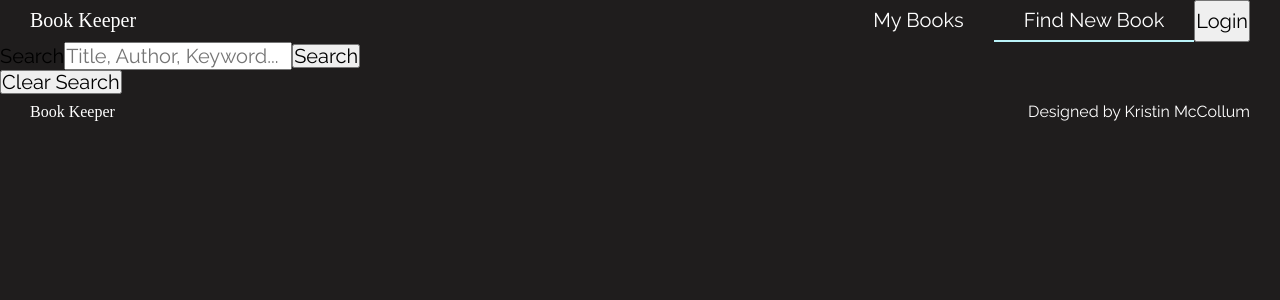
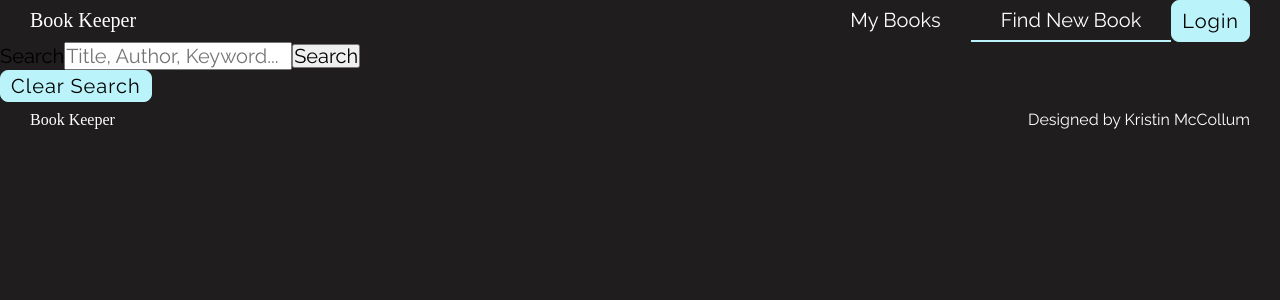
Before and after one commit to kristinmc42/BookKeeperFullstackHeroku, a React (Create React App) app in the folder client/: page /search in a window 1280 px wide. Shown: the top 300 px of the page. Built offline with nearby package versions, Linux system fonts and the light colour scheme; a web font is replaced by a local one.

Commit message:
made reusable button component; styled button

```diff
--- a/client/src/components/BackButton.tsx
+++ /dev/null
@@ -1,9 +0,0 @@
-
-import { useNavigate } from 'react-router-dom'
-
-export default function BackButton() {
-    const navigate = useNavigate();
-  return (
-    <button className="back" type="button" onClick={() => navigate(-1)}>Back</button>
-  )
-}
--- /dev/null
+++ b/client/src/components/Button.tsx
@@ -0,0 +1,38 @@
+import styled from "styled-components";
+
+//types
+interface ButtonProps {
+  type?: "button" | "submit" | "reset" | undefined;
+  onClick?: () => void | undefined;
+  disabled?: boolean | undefined;
+  children?: React.ReactNode;
+}
+
+// styles
+const StyledButton = styled.button`
+  color: ${props => props.theme.colors.blackText};
+  background-color: ${props => props.theme.colors.secondary};
+  padding: 5px 10px;
+  max-height: 42px;
+  border: 1px solid ${props => props.theme.colors.secondary};
+  border-radius: 8px;
+  font-weight: 500;
+  letter-spacing: 1px;
+
+  &:hover{
+    color: ${props => props.theme.colors.secondary};
+    background-color: ${props => props.theme.colors.primary};
+    border: 1px solid ${props => props.theme.colors.secondary};
+    cursor: pointer;
+  }
+`
+
+const Button = ({ type, onClick, disabled, children }: ButtonProps) => {
+  return (
+    <StyledButton type={type} onClick={onClick} disabled={disabled}>
+      {children}
+    </StyledButton>
+  );
+};
+
+export default Button;
--- a/client/src/components/Footer.tsx
+++ b/client/src/components/Footer.tsx
@@ -16,11 +16,13 @@ const StyledFooter = styled.footer`
   }
 `;
 
-export default function Footer() {
+ const Footer:React.FC = () => {
   return (
     <StyledFooter>
       <p>Book Keeper</p>
       <p>Designed by Kristin McCollum</p>
     </StyledFooter>
   );
-}
+ }
+
+ export default Footer
--- a/client/src/components/Nav.tsx
+++ b/client/src/components/Nav.tsx
@@ -7,6 +7,9 @@ import {
   faMagnifyingGlassPlus,
   faBookOpen,
 } from "@fortawesome/free-solid-svg-icons";
+
+// components
+import Button from "./Button";
 
 //interfaces
 import { ContextState } from "../types";
@@ -57,7 +60,6 @@ const StyledMobileLink = styled(StyledLogoLink)`
   }
 `;
 
-const StyledButton = styled.button``;
 
 
 const Nav: React.FC = () => {
@@ -91,11 +93,11 @@ const Nav: React.FC = () => {
         {currentUser ? (
           <>
             <p>{currentUser?.username}</p>
-            <button onClick={handleLogout}>Logout</button>
+            <Button onClick={handleLogout}>Logout</Button>
           </>
         ) : (
           <>
-            <button onClick={() => navigate("/login")}>Login</button>
+            <Button onClick={() => navigate("/login")}>Login</Button>
           </>
         )}
       </ul>
--- a/client/src/pages/AddBook.tsx
+++ b/client/src/pages/AddBook.tsx
@@ -9,6 +9,7 @@ import { useMutation } from "react-query";
 
 // components
 import { DisplayGoogleBook } from "../components/DisplayBook";
+import Button from "../components/Button";
 
 //functions
 import { convertBookToDbFormat } from "../functions/convertBookToDbFormat";
@@ -91,15 +92,9 @@ const AddBook: React.FC = () => {
   return (
     <>
       <div className="bookContainer">
-        <button
-          className="back"
-          type="button"
-          onClick={() => {
-            navigate(-1);
-          }}
-        >
-          Back
-        </button>
+        <Button onClick={() => navigate(-1) } >Back</Button>
+
+
 
         <DisplayGoogleBook item={bookInfo} format={"short"} />
       </div>
@@ -164,7 +159,7 @@ const AddBook: React.FC = () => {
               </fieldset>
 
               {mutation.isError ? null : (
-                <button disabled={!bookshelf}>Add Book </button>
+                <Button disabled={!bookshelf}>Add Book </Button>
               )}
             </form>
           )}
--- a/client/src/pages/Login.tsx
+++ b/client/src/pages/Login.tsx
@@ -1,6 +1,9 @@
 import React, { useContext, useState } from "react";
 import { Link, useNavigate } from "react-router-dom";
 import { AuthContext } from "../context/AuthContext";
+
+//components
+import Button from "../components/Button";
 
 // interfaces
 import { UserObj } from "../types";
@@ -28,7 +31,7 @@ const Login: React.FC = () => {
     setInputs((prev) => ({ ...prev, [e.target.name]: e.target.value }));
   };
 
-  const handleSubmit = async (e: React.MouseEvent<HTMLButtonElement>) => {
+  const handleSubmit = async (e: React.SyntheticEvent) => {
     // makes axios post call when user clicks login button
     e.preventDefault();
     try {
@@ -43,7 +46,7 @@ const Login: React.FC = () => {
   return (
     <div className="auth">
       <h1>Login</h1>
-      <form action="">
+      <form action="" onSubmit={handleSubmit}>
         <label htmlFor="usernameLogin">Username:</label>
         <input
           required
@@ -60,7 +63,7 @@ const Login: React.FC = () => {
           name="password"
           onChange={handleChange}
         />
-        <button onClick={handleSubmit}>Login</button>
+        <Button type="submit">Login</Button>
         {error && <p className="error">{error}</p>}
         <span>
           Don't have an account? <Link to="/register">Register</Link>
--- a/client/src/pages/Register.tsx
+++ b/client/src/pages/Register.tsx
@@ -1,6 +1,9 @@
 import React, { useState } from "react";
 import { Link, useNavigate } from "react-router-dom";
 import axios from "axios";
+
+// components
+import Button from "../components/Button";
 
 // interfaces
 import { UserObj } from "../types";
@@ -26,7 +29,7 @@ const Register: React.FC = () => {
     setInputs((prev) => ({ ...prev, [e.target.name]: e.target.value }));
   };
 
-  const handleSubmit = async (e: React.MouseEvent<HTMLButtonElement>) => {
+  const handleSubmit = async (e: React.SyntheticEvent) => {
     // makes axios post call when user clicks register button
     e.preventDefault();
     try {
@@ -42,7 +45,7 @@ const Register: React.FC = () => {
   return (
     <div className="auth">
       <h1>Register</h1>
-      <form>
+      <form onSubmit={handleSubmit}>
         <label htmlFor="usernameRegister">Username:</label>
         <input
           required
@@ -75,7 +78,7 @@ const Register: React.FC = () => {
           checked={isShown}
           onChange={() => setIsShown((isShown) => !isShown)}
         />
-        <button onClick={handleSubmit}>Register</button>
+        <Button type="submit">Register</Button>
         {error ? <p className="error">{error}</p> : null}
         <span>
           Already have an account? <Link to="/login">Login</Link>
--- a/client/src/pages/SearchBooks.tsx
+++ b/client/src/pages/SearchBooks.tsx
@@ -6,6 +6,7 @@ import axios from "axios";
 // components
 import SearchBar from "../components/SearchBar";
 import { DisplayGoogleBook } from "../components/DisplayBook";
+import Button from "../components/Button";
 
 // searches Google Books API based on input from user and displays results
 const SearchBooks: React.FC = () => {
@@ -90,9 +91,9 @@ const SearchBooks: React.FC = () => {
         placeholderText={"Title, Author, Keyword..."}
       />
 
-      <button type="button" className="clearSearch" onClick={handleClear}>
+      <Button type="button" onClick={handleClear}>
         Clear Search
-      </button>
+      </Button>
 
       <ul>
         {isSuccess && data && data.length > 0 ? (
--- a/client/src/pages/SingleDbBook.tsx
+++ b/client/src/pages/SingleDbBook.tsx
@@ -4,7 +4,7 @@ import { useMutation } from "react-query";
 import { useNavigate, useLocation } from "react-router-dom";
 
 //components
-import BackButton from "../components/BackButton";
+import Button from "../components/Button";
 import { DisplayDbBook } from "../components/DisplayBook";
 
 //types
@@ -56,7 +56,7 @@ export default function SingleDbBook() {
         <h2>Your book has been deleted</h2>
       ) : (
         <>
-          <BackButton />
+          <Button onClick={() => navigate(-1)}>Back</Button>
           <DisplayDbBook item={bookInfo} format={"full"} />
           <div className="selectContainer">
             <label htmlFor="bookshelfSelect"></label>
@@ -71,7 +71,7 @@ export default function SingleDbBook() {
               <option value="currentlyReading">Currently Reading</option>
             </select>
             {bookInfo.dateRead ? <h4>Date read: {bookInfo.dateRead}</h4> : null}
-            <button onClick={() => setConfirmDelete(true)}>Delete Book</button>
+            <Button onClick={() => setConfirmDelete(true)}>Delete Book</Button>
 
             {mutation.isLoading ? (
               "Deleting book from bookshelf..."
@@ -90,8 +90,8 @@ export default function SingleDbBook() {
                   Are you sure you want to permanently delete this book from
                   your bookshelf?
                 </h2>
-                <button onClick={() => setConfirmDelete(false)}>Cancel</button>
-                <button onClick={handleDelete}>Delete Book</button>
+                <Button onClick={() => setConfirmDelete(false)}>Cancel</Button>
+                <Button onClick={handleDelete}>Delete Book</Button>
               </div>
             ) : null}
           </div>
--- a/client/src/pages/SingleSearchBook.tsx
+++ b/client/src/pages/SingleSearchBook.tsx
@@ -1,17 +1,17 @@
-import React from 'react';
-import { useNavigate, useParams } from 'react-router-dom';
+import React from "react";
+import { useNavigate, useParams } from "react-router-dom";
 
 // components
 import { DisplayGoogleBook } from "../components/DisplayBook";
-import BackButton from '../components/BackButton';
+import Button from "../components/Button";
 
 // hooks
-import useBookSearch from '../hooks/useBookSearch';
+import useBookSearch from "../hooks/useBookSearch";
 
 // types
 type BookParams = {
-  bookId: string
-}
+  bookId: string;
+};
 
 // Displays more information on the book from Google books API that was selected by the user
 // gets current info on book with useQuery through the custim useBook hook
@@ -24,24 +24,29 @@ const SingleSearchBook: React.FC = () => {
   const { data, error, isError, isLoading, isFetching } = useBookSearch(bookId);
 
   if (isLoading || isFetching) {
-    return <h2>Loading...</h2>
+    return <h2>Loading...</h2>;
   }
 
   if (isError) {
     if (error instanceof Error) {
-      return <h2>Error: {error.message }</h2>
+      return <h2>Error: {error.message}</h2>;
     }
   }
 
-  data && console.log(data)
+  data && console.log(data);
 
   return (
-      <div className='pageContainer'>
-      <BackButton />
+    <div className="pageContainer">
+      <Button onClick={() => navigate(-1)}>Back</Button>
       <DisplayGoogleBook item={data} format={"full"} />
-      <button type="button" onClick={() => navigate("/add", {state: { bookInfo: data }})}>Add to my books</button>
+      <Button
+        type="button"
+        onClick={() => navigate("/add", { state: { bookInfo: data } })}
+      >
+        Add to my books
+      </Button>
     </div>
-  )
-}
+  );
+};
 
 export default SingleSearchBook;
--- a/client/src/pages/UpdateBook.tsx
+++ b/client/src/pages/UpdateBook.tsx
@@ -1,6 +1,6 @@
 import React, { useState } from "react";
 import axios from "axios";
-import { useLocation } from "react-router-dom";
+import { useLocation, useNavigate } from "react-router-dom";
 import { useMutation } from "react-query";
 import { DayPicker } from "react-day-picker";
 import { format } from "date-fns";
@@ -9,7 +9,7 @@ import { format } from "date-fns";
 
 // components
 import { DisplayDbBook } from "../components/DisplayBook";
-import BackButton from "../components/BackButton";
+import Button from "../components/Button";
 
 //functions
 import { convertDateToString } from "../functions/convertDateToString";
@@ -23,6 +23,8 @@ import { DbBookInfo } from "../types";
 
 // displays select info on the book and allows the user to modify the status of the book in the db
 const UpdateBook: React.FC = () => {
+  const navigate = useNavigate();
+
   // get book info from location and extract and save bookInfo object, selectedStatus, and bookId string in variables
   const { state } = useLocation();
   const bookInfo: DbBookInfo = state.bookInfo; // bookInfo Object
@@ -90,7 +92,7 @@ const UpdateBook: React.FC = () => {
   return (
     <>
       <div className="bookContainer">
-        {mutation.isSuccess ? null : <BackButton />}
+        {mutation.isSuccess ? null : <Button onClick={() => navigate(-1)}>Back</Button>}
         <DisplayDbBook item={bookInfo} format={"short"} />
       </div>
       {mutation.isSuccess ? (
@@ -153,7 +155,7 @@ const UpdateBook: React.FC = () => {
             <h2>Error: {(bookData.error as Error).message}</h2>
           )}
 
-          <button type="submit">Update</button>
+          <Button type="submit">Update</Button>
         </form>
       )}
 
```
